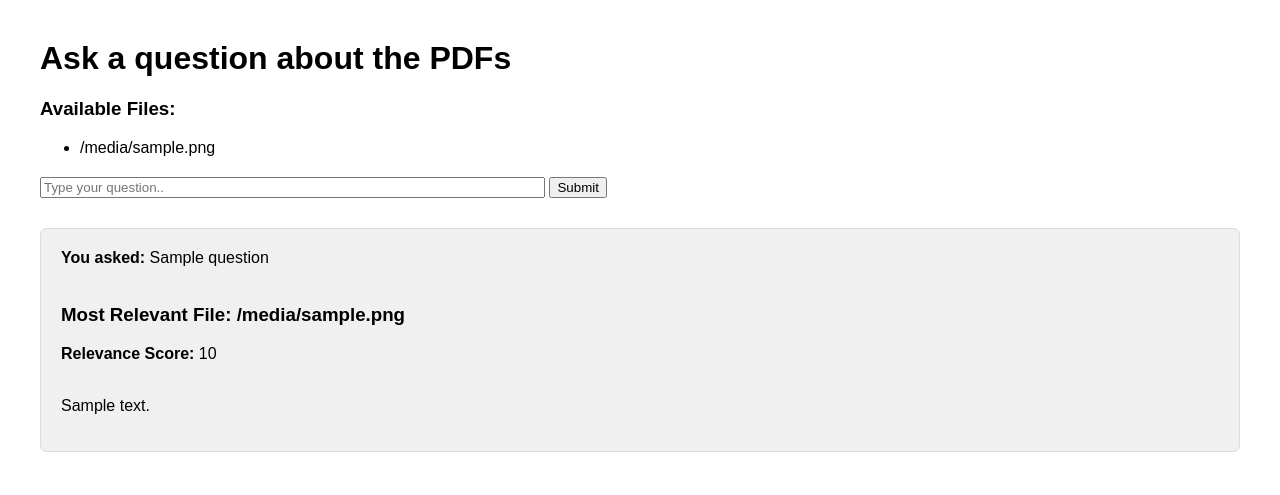
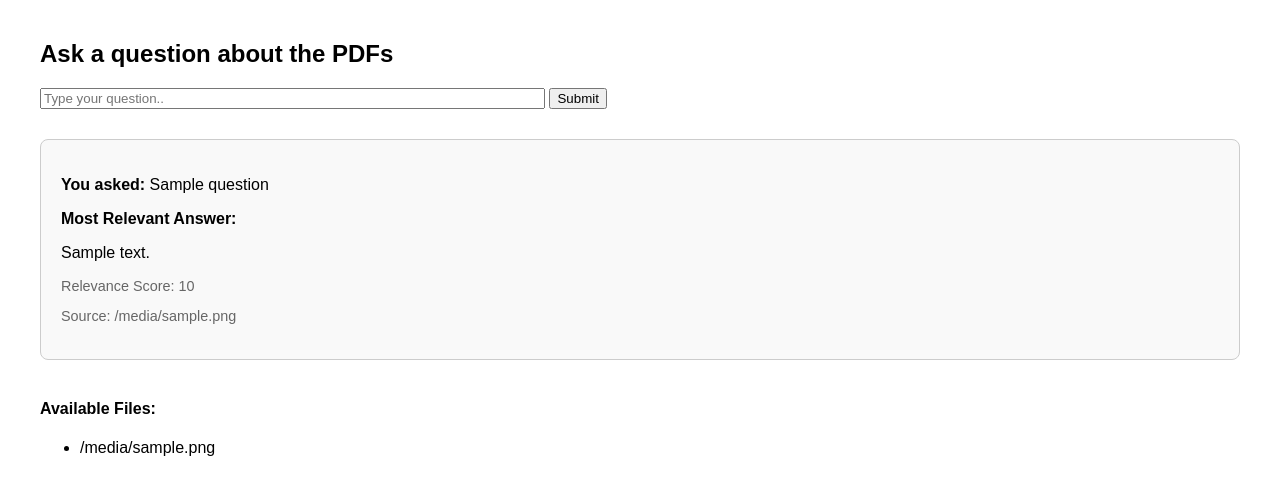
Before and after one commit to rohitkrishna20/semantic-search, a Flask app: template templates/index.html in a window 1280 px wide. Shown: the top 495 px of the page. Run offline with Flask 3, Linux system fonts and the light colour scheme; the template is opened without the code that fills it: most values are stand-ins (such as "Sample title", 1, 10 or a date in 2020).

Commit message:
Update index.html

```diff
--- a/templates/index.html
+++ b/templates/index.html
@@ -4,29 +4,25 @@
   <title>Ask a Question</title>
   <style>
     body { font-family: Arial; margin: 40px; }
-    form { margin-bottom: 30px; }
     .response-box {
-        background: #f0f0f0;
+        margin-top: 30px;
         padding: 20px;
-        border-radius: 6px;
-        border: 1px solid #ddd;
+        border: 1px solid #ccc;
+        background-color: #f9f9f9;
+        border-radius: 8px;
     }
-    .file-list {
-      margin-bottom: 20px;
+    .filename-note {
+      font-size: 0.9em;
+      color: #666;
+      margin-top: 5px;
+    }
+    .files-list {
+      margin-top: 40px;
     }
   </style>
 </head>
 <body>
-  <h1> Ask a question about the PDFs </h1>
-
-  <div class = "file-list">
-    <h3>Available Files:</h3>
-    <ul>
-      {% for file in files %}
-      <li>{{ file }}</li>
-      {% endfor %}
-    </ul>
-  </div>
+  <h2> Ask a question about the PDFs </h2>
 
   <form method="POST">
     <input type="text" name="question" placeholder="Type your question.." size="60" required>
@@ -35,10 +31,23 @@
 
   {% if answer %}
   <div class="response-box">
-    <strong>You asked:</strong> {{ question }}<br><br>
-    <h3>Most Relevant File: {{ best_file }}</h3>
-    <strong> Relevance Score:</strong> {{ score }}<br><br>
+    <p><strong>You asked:</strong> {{ question }}</p>
+    <p><strong>Most Relevant Answer:</strong></p>
     <p>{{ answer }}</p>
+    <p class="filename-note">Relevance Score: {{ score }}</p>
+    <p class="filename-note">Source: {{ best_file }}</p>
+
+  </div>
+  {% endif %}
+
+  {% if files %}
+  <div class="files-list">
+    <h4>Available Files:</h4>
+    <ul>
+      {% for file in files %}
+      <li>{{ file }}</li>
+      {% endfor %}
+    </ul>
   </div>
   {% endif %}
 </body>
```
